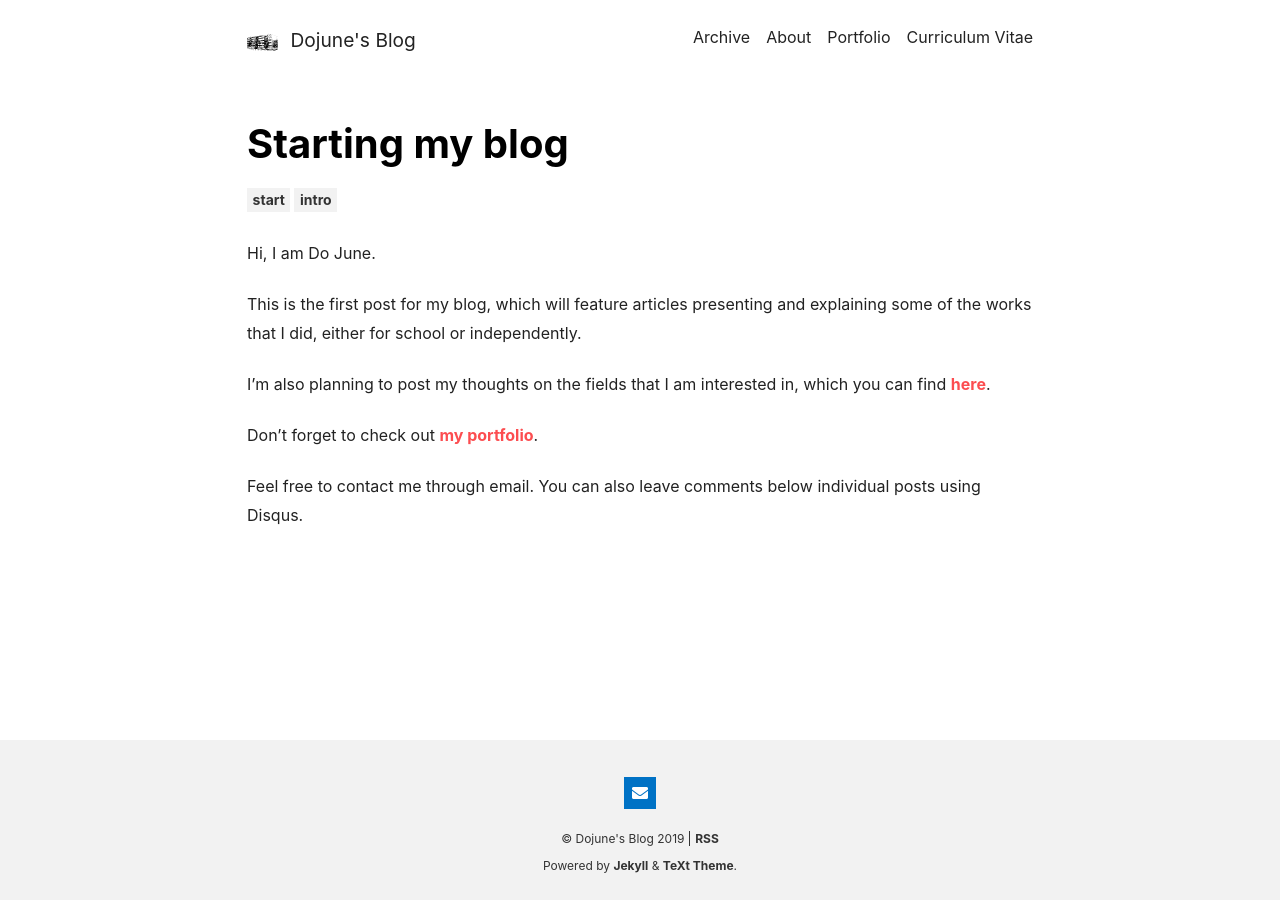
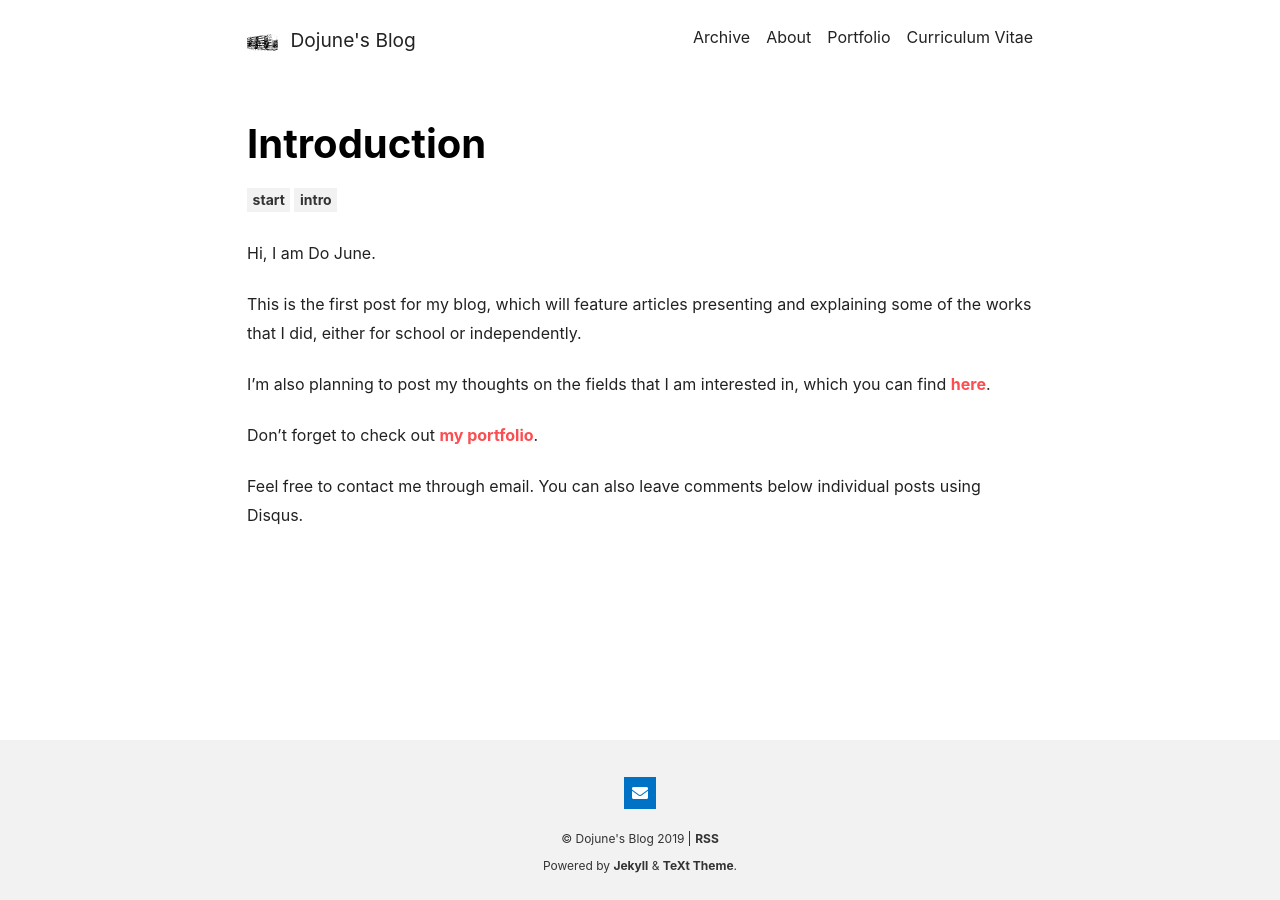
Before and after one commit to mindojune/oldmindojune.github.io, a Jekyll site: the page built from _posts/2019-07-18-Introduction.md, in a window 1280 px wide. Built offline with Jekyll 4.4.1, drawn with Linux system fonts in a browser that asks for light colours; nearby versions of some CDN libraries; comment, search, counter and statistics services are not loaded.

Commit message:
Update and rename 2019-07-18-Starting my blog.md to 2019-07-18-Introduction.md

```diff
--- a/_posts/2019-07-18-Starting my blog.md
+++ b/_posts/2019-07-18-Introduction.md
@@ -1,6 +1,6 @@
 ---
 layout: article
-title: Starting my blog
+title: Introduction
 comments: true
 tags:
   - start
```
